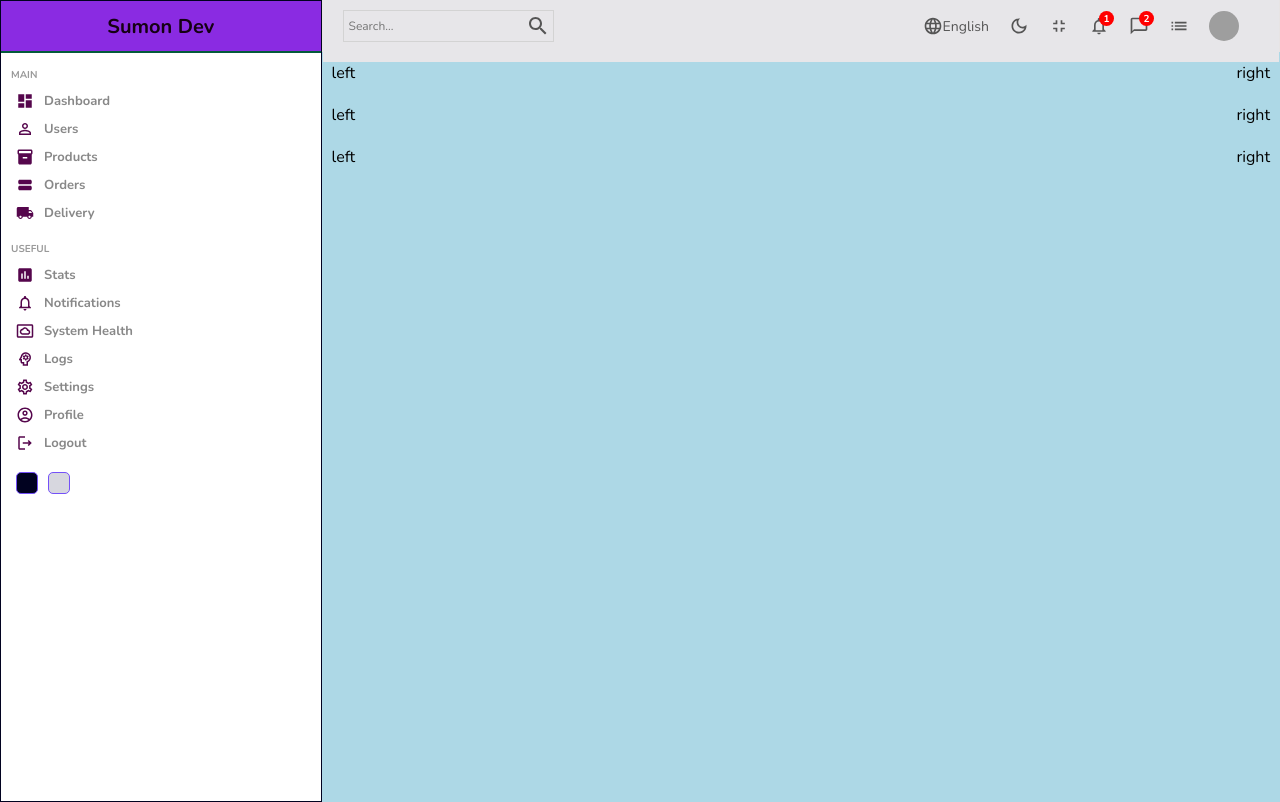
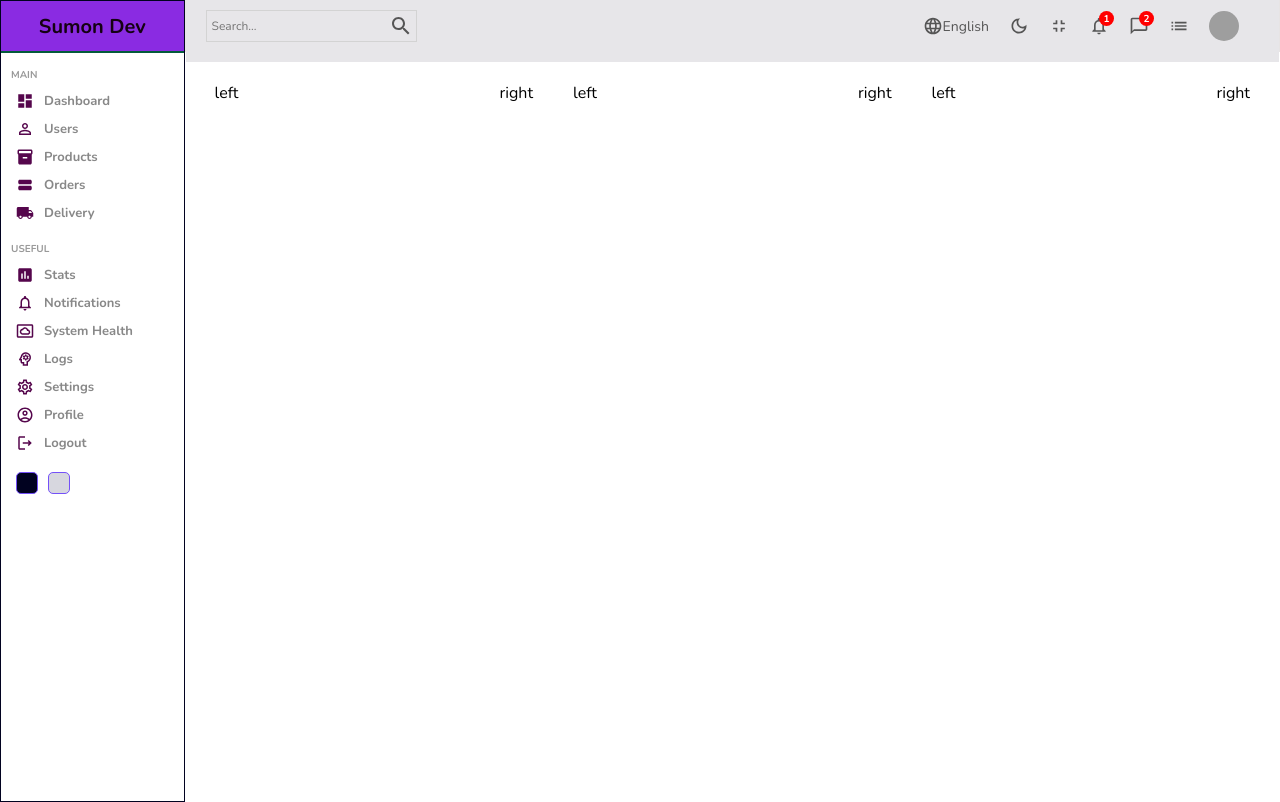
Before and after one commit to sumonaung23/react-admin-panel, a React (Create React App) app: page / in a window 1280 px wide. Built offline with nearby package versions, Linux system fonts and the light colour scheme; grey boxes are pictures that could not be loaded.

Commit message:
styled home

```diff
--- a/src/pages/home/Home.scss
+++ b/src/pages/home/Home.scss
@@ -2,7 +2,12 @@
     display: flex;
 
     .homeContainer {
-        background-color: lightblue;
-        flex: 3;
+        flex: 6;
+
+        .widgets {
+            display: flex;
+            padding: 20px;
+            gap: 20px;
+        }
     }
 }
```
